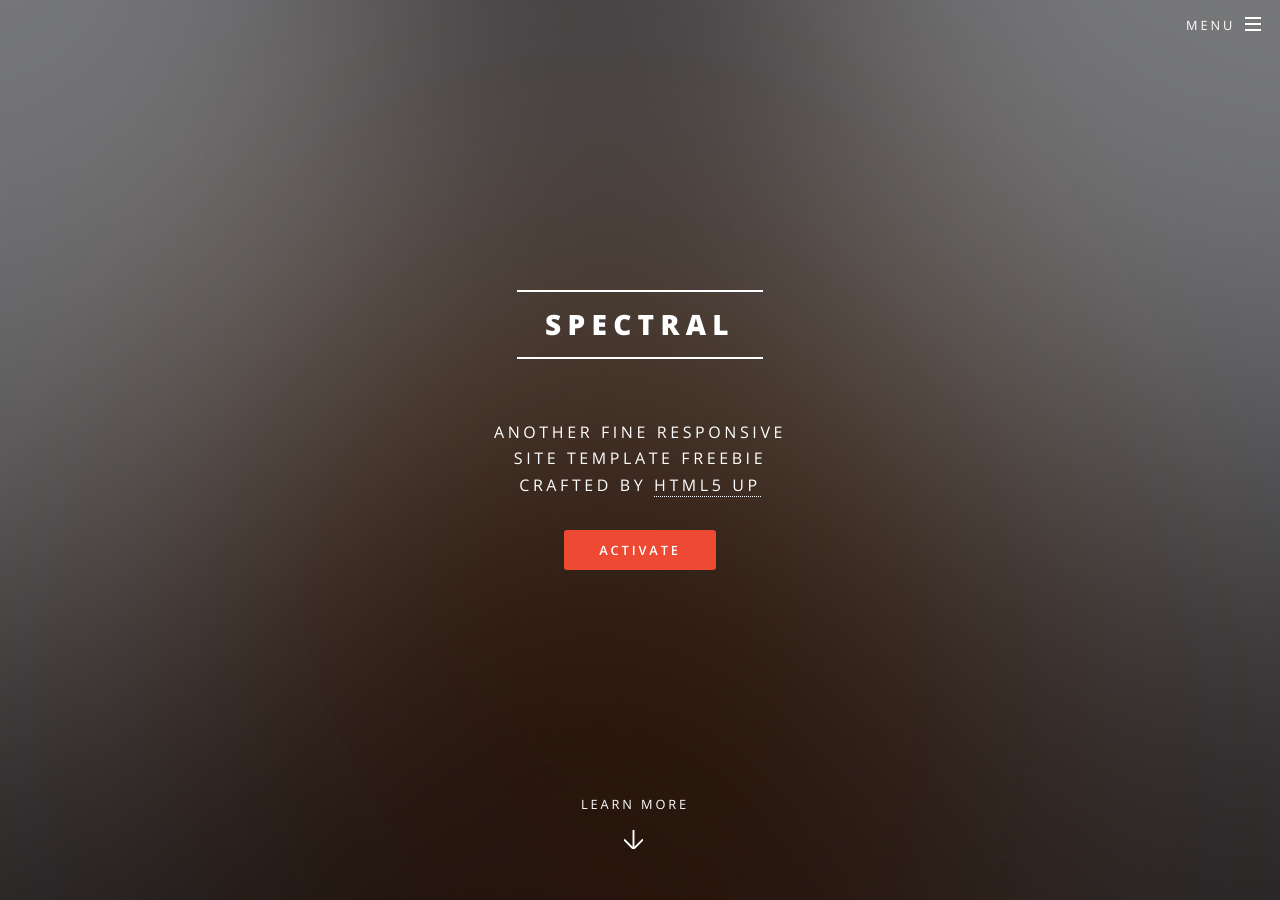
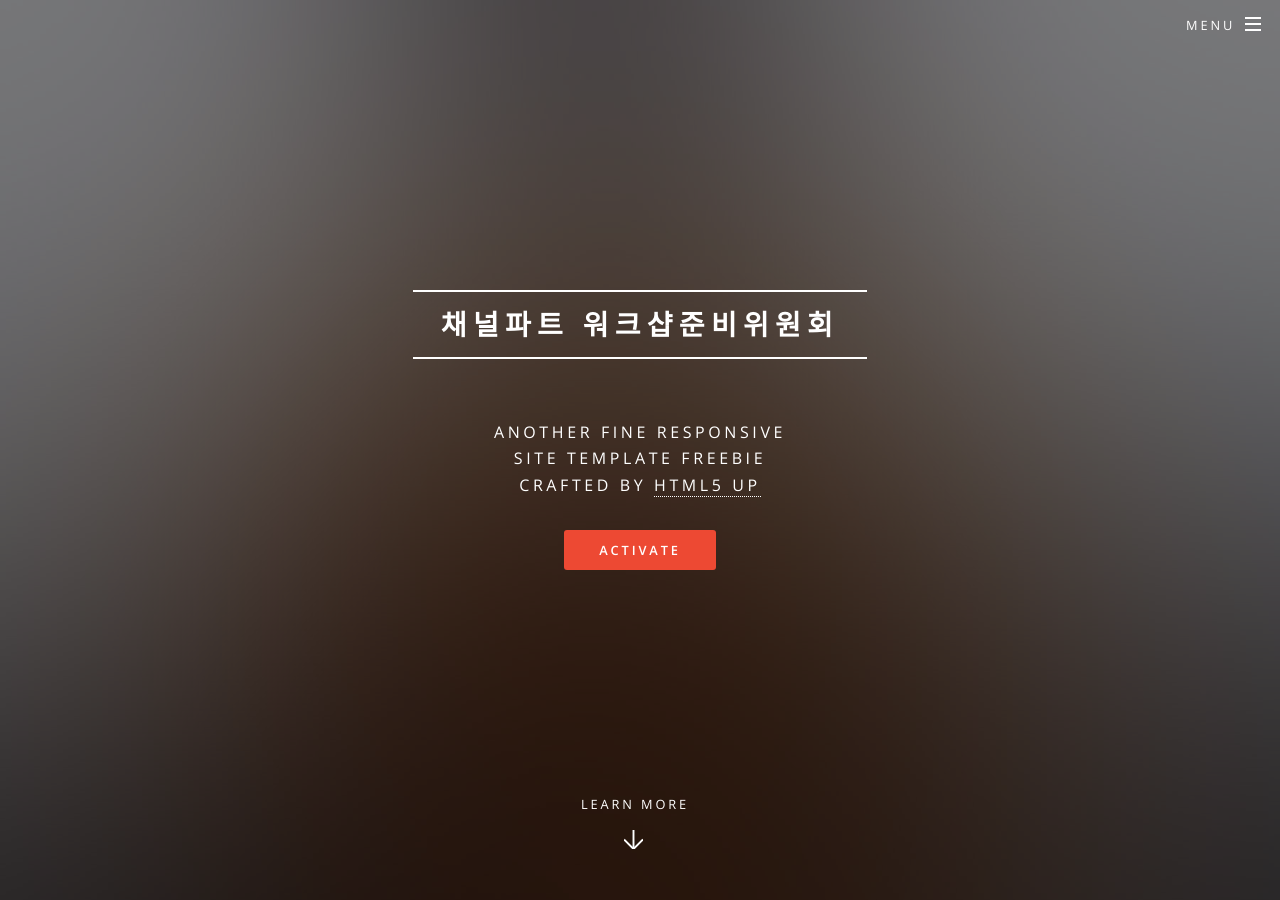
Before and after one commit to HighLvRiver/Kabang.Channel.2019, a Jekyll site: the page built from index.html, in a window 1280 px wide and 900 px high. Built offline with Jekyll 4.4.1, drawn with Linux system fonts in a browser that asks for light colours; some of the changed text lies outside the part shown.

Commit message:
update config.yml

```diff
--- a/_config.yml
+++ b/_config.yml
@@ -2,22 +2,22 @@
 #
 
 # Site settings
-title: Spectral
+title: 채널파트 워크샵준비위원회
 description: |
   Another fine responsive
   site template freebie
   crafted by [HTML5 UP](http://html5up.net)
-owner: Your Name # or company name
-first_published: 2016 # if migrating another site, the year of your first publish
-email: your-email@domain.com
-baseurl: "" # the subpath of your site, e.g. /blog
-url: "http://yourdomain.com" # the base hostname & protocol for your site
+owner: kabang Channeler # or company name
+first_published: 2019 # if migrating another site, the year of your first publish
+email: jayden.yoo@kakaobank.com
+baseurl: "/Kabang.Channel.2019" # the subpath of your site, e.g. /blog
+url: "https://highlvriver.github.io/Kabang.Channel.2019/" # the base hostname & protocol for your site
 social:
-  twitter: https://twitter.com/<username>
-  github: https://github.com/<username>
-  linkedin-square: https://linkedin.com/in/<username>
-  facebook-official: https://facebook.com/<username>
-  google-plus-square: https://plus.google.com/u/0/+<username>
+  #twitter: https://twitter.com/<username>
+  github: https://github.com/highlvriver
+  #linkedin-square: https://linkedin.com/in/<username>
+  #facebook-official: https://facebook.com/<username>
+  #google-plus-square: https://plus.google.com/u/0/+<username>
   #email: /contact/
   #flickr:
   #instagram:
```
